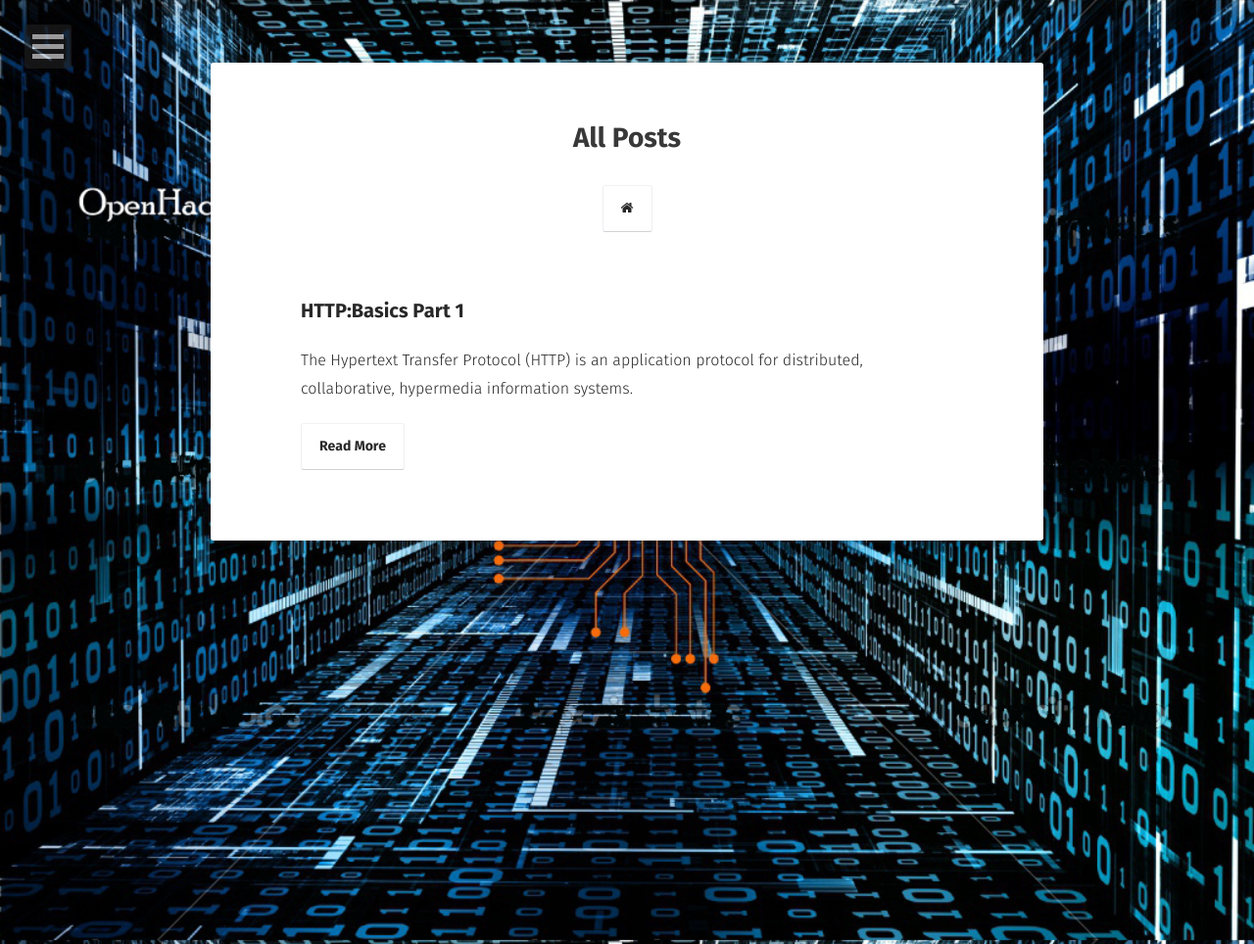
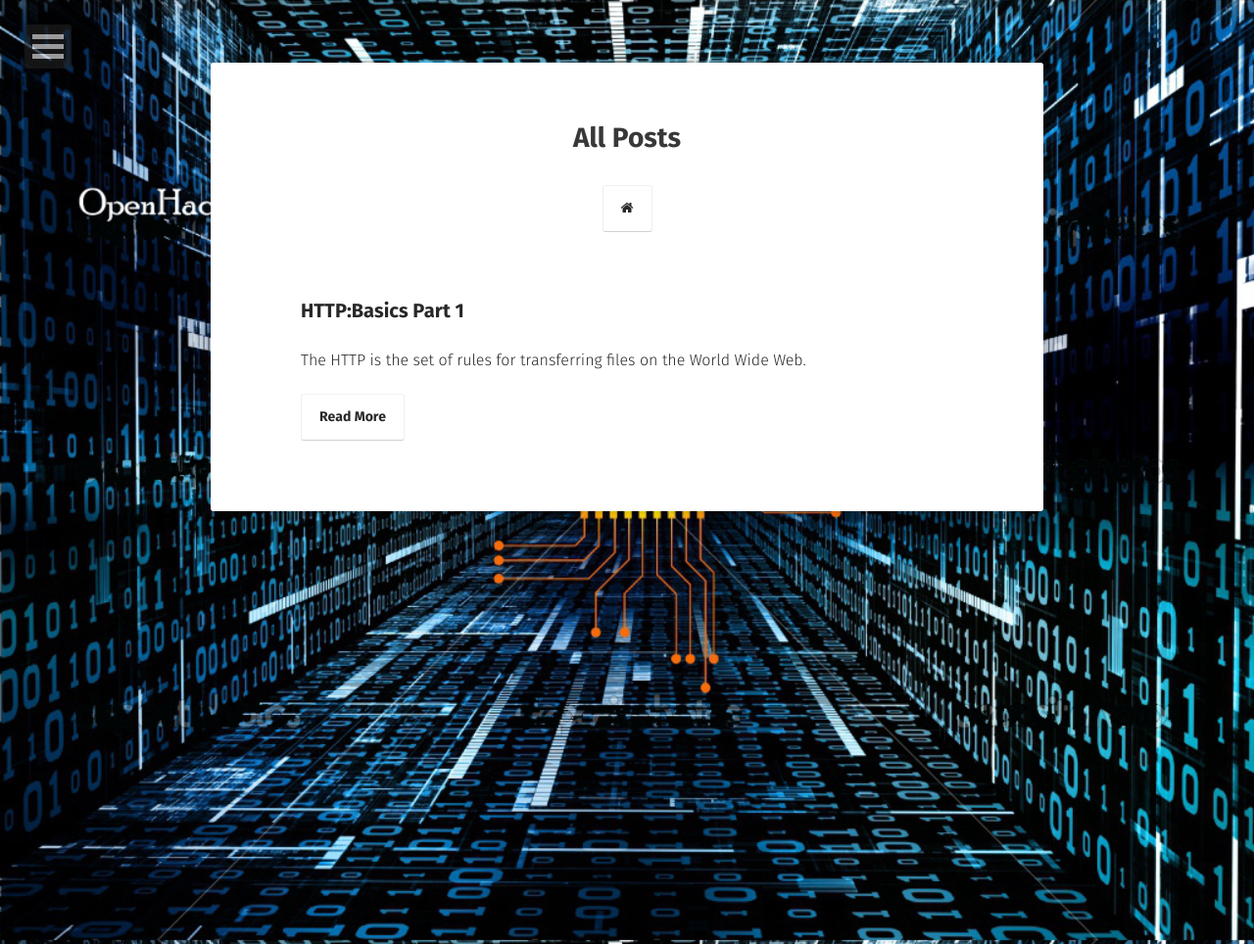
Before and after one commit to raju0x/raju0x.github.io, a Jekyll site: the page built from posts/index.md, in a window 1280 px wide. Shown: the whole page at 98% size. Built offline with Jekyll 4.4.1, drawn with Linux system fonts in a browser that asks for light colours; some web fonts are replaced.

Commit message:
Update 2016-07-06-http-basics-part1.md

```diff
--- a/_posts/2016-07-06-http-basics-part1.md
+++ b/_posts/2016-07-06-http-basics-part1.md
@@ -3,8 +3,7 @@ layout: post
 title: 'HTTP:Basics Part 1'
 date: 2016-07-06
 excerpt: >-
-  The Hypertext Transfer Protocol (HTTP) is an application protocol for
-  distributed, collaborative, hypermedia information systems.
+  The HTTP is the set of rules for transferring files on the World Wide Web.
 feature: 'http://www.vpnanswers.com/wp-content/uploads/2015/05/http.jpg'
 comments: true
 published: true
```
Also changed, not shown: other parts of _posts/2016-07-06-http-basics-part1.md (+1 -1 lines).
